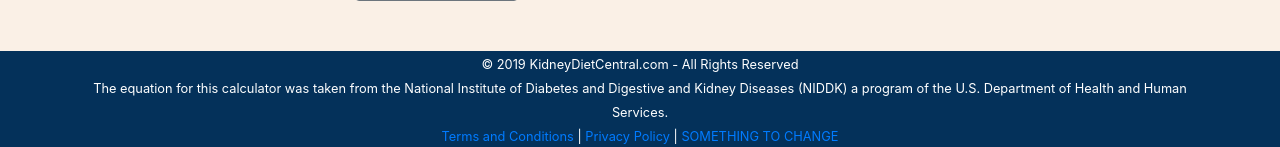
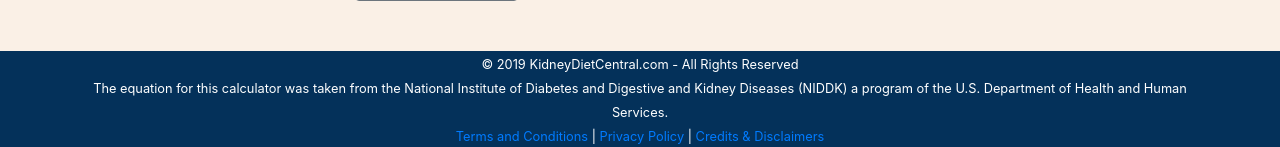
Before and after one commit to emenym/gfr_app, a Flask app: page / in a window 1280 px wide. Shown: the part 803-950 px from the top of the page. Run offline with Flask 2, Linux system fonts and the light colour scheme; some libraries are stand-ins or nearby versions.

Commit message:
Updated Footer. Changed "Something to change" to 'credits & disclaimers' with corresponding link

```diff
--- a/templates/gfr.html
+++ b/templates/gfr.html
@@ -67,7 +67,7 @@
                     |
                     <a id="privacy" href="https://kidneydietcentral.com/privacy-policy")>Privacy Policy</a>
                     |
-                    <a id="something" href="https://kidneydietcentral.com/privacy-policy")>SOMETHING TO CHANGE</a>
+                    <a id="something" href="https://kidneydietcentral.com/egfr-disclaimers")>Credits & Disclaimers</a>
                 </small>
             </div>
         </div>
```
